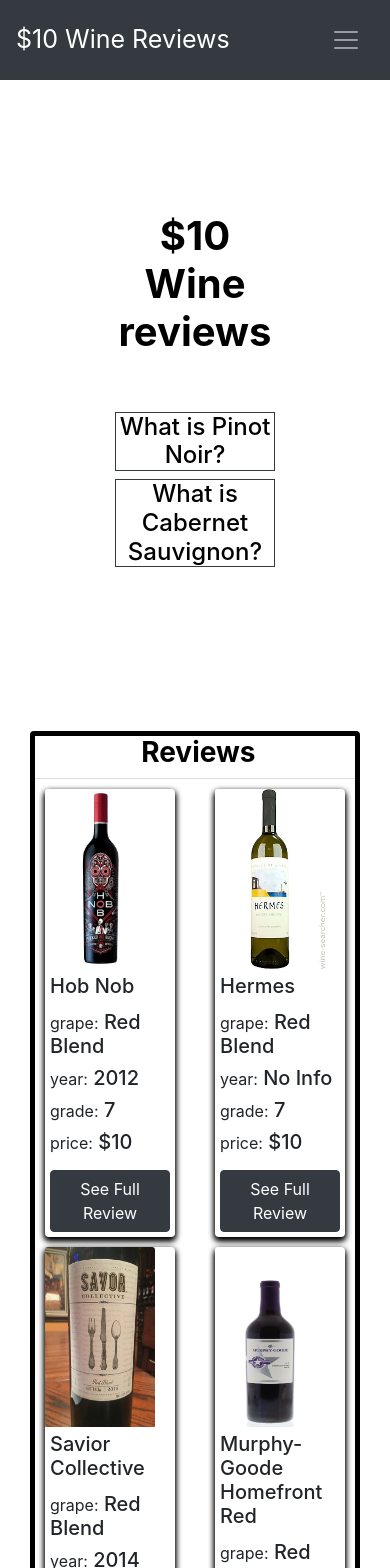
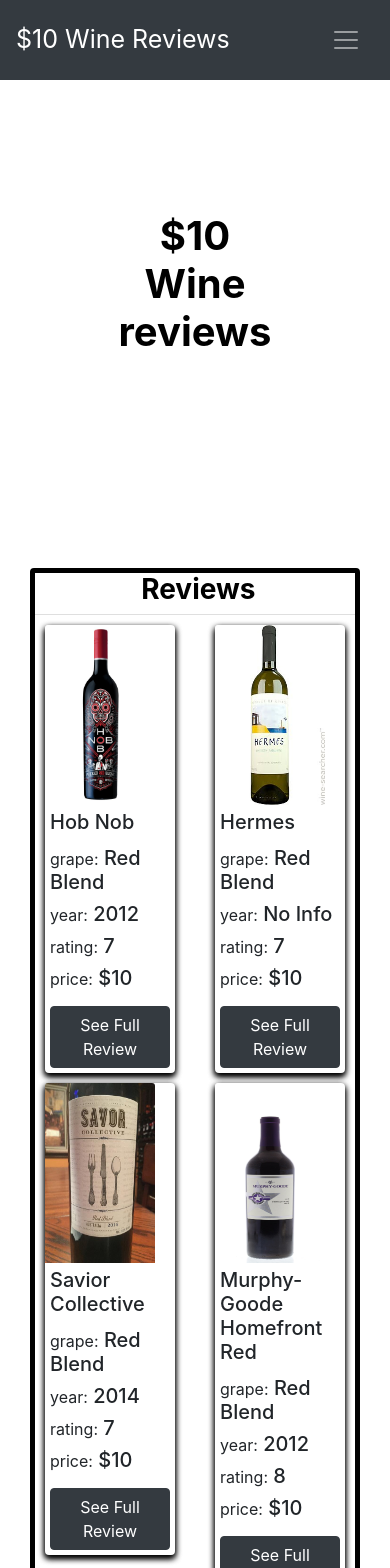
Before and after one commit to jkinney123/10-dollar-winereviews, a React (Create React App) app: page /#/ in a window 390 px wide. Shown: the top 1568 px of the page. Built offline with nearby package versions, Linux system fonts and the light colour scheme; some icons are missing.

Commit message:
edited edited some css

```diff
--- a/src/components/Modal/index.js
+++ b/src/components/Modal/index.js
@@ -1,5 +1,5 @@
 import React from "react";
-import { Modal, Button, ButtonToolbar } from "react-bootstrap";
+import { Modal, ButtonToolbar, } from "react-bootstrap";
 import "./style.css";
 
 class WineModal extends React.Component {
@@ -14,7 +14,7 @@
           <button
             onClick={() => this.setState({ lgShow: true })}
             type="button"
-            class="btn btn-dark"
+            className="btn btn-dark"
           >
             See Full Review
           </button>
@@ -24,7 +24,19 @@
             onHide={() => this.setState({ lgShow: false })}
             aria-labelledby="example-modal-sizes-title-lg"
           >
+            <Modal.Header>
+              <button
+                onClick={() => this.setState({ lgShow: false })}
+                type="button"
+                className="btn btn-dark"
+              >
+                Close
+          </button>
+            </Modal.Header>
             <Modal.Body>
+
+
+
               <img
                 className="img-fluid"
                 src={this.props.image}
@@ -66,7 +78,7 @@
                         <br />
                       </p>
                       <h5>
-                        <small> grade:</small> <strong>{this.props.grade}</strong>
+                        <small> rating:</small> <strong>{this.props.rating}</strong>
                       </h5>
                     </div>
                   </div>
@@ -79,6 +91,8 @@
                 </div>
               </div>
             </Modal.Body>
+
+
           </Modal>
         </ButtonToolbar>
       </div>
--- a/src/components/Wine/index.js
+++ b/src/components/Wine/index.js
@@ -22,7 +22,7 @@
         </h5>
         <h5>
           {" "}
-          <small>grade:</small> {props.grade}
+          <small>rating:</small> {props.rating}
         </h5>
         <h5>
           <small> price:</small> {props.price}
@@ -40,7 +40,7 @@
         year={props.year}
         origin={props.origin}
         tastingNotes={props.tastingNotes}
-        grade={props.grade}
+        rating={props.rating}
         feel={props.feel}
         image={props.image}
       />
--- a/src/pages/Home.js
+++ b/src/pages/Home.js
@@ -4,7 +4,7 @@
 import Wine from "../components/Wine";
 import Footer from "../components/Footer";
 import wines from "../reviews.json";
-import WineModal from "../components/Modal";
+// import WineModal from "../components/Modal";
 import { Link } from "react-router-dom";
 import "./style.css";
 
@@ -72,23 +72,7 @@
               </div>
               <br />
               <br />
-              <div className="row">
-                <div className="col-md-6">
-                  <h4 className="text-center border border-dark slide-in-left">
-                    {" "}
-                    <Link className="Pinot" to="/Pinot">
-                      What is Pinot Noir?
-                    </Link>
-                  </h4>
-                </div>
-                <div className="col-md-6">
-                  <h4 className="text-center border border-dark slide-in-right">
-                    <Link className="Cab" to="/Cabernet">
-                      What is Cabernet Sauvignon?
-                    </Link>{" "}
-                  </h4>
-                </div>
-              </div>
+
             </Jumbotron>
           </div>
         </div>
@@ -110,7 +94,7 @@
                       year={wine.year}
                       origin={wine.origin}
                       tastingNotes={wine.tastingNotes}
-                      grade={wine.grade}
+                      rating={wine.rating}
                       feel={wine.feel}
                       image={wine.image}
                     />
--- a/src/reviews.json
+++ b/src/reviews.json
@@ -8,7 +8,7 @@
     "year": "2012",
     "origin": "France",
     "tastingNotes": "Vicks Honey Lozenges with strong hints of Luden's Cherry Cough Drops; bread in a toaster two rooms away; Irish whiskey poured in a run-down Dublin pub.",
-    "grade": "7",
+    "rating": "7",
     "feel": "10 --- Lemonade-beer on a 95 degree day in the middle of Iowa.",
     "image": "./assets/images/HobNobRedBlend.jpg"
   },
@@ -20,8 +20,8 @@
     "name": "Hermes",
     "year": "No Info",
     "origin": "Greece",
-    "tastingNotes": "Cherry Kool-Aid; mothballs in a cedar closet; Coca Cola; grade school lunch box with Fritos and a peanut butter sandwich.  Perfect for a high school hockey parent parties.",
-    "grade": "7",
+    "tastingNotes": "Cherry Kool-Aid; mothballs in a cedar closet; Coca Cola; rating school lunch box with Fritos and a peanut butter sandwich.  Perfect for a high school hockey parent parties.",
+    "rating": "7",
     "feel": "8 --- Simple, fleeting, dry; a friendly clerk with a seedy past who gives you a smile with your change. ",
     "image": "./assets/images/RedBlendHermes.jpg"
   },
@@ -34,7 +34,7 @@
     "year": "2014",
     "origin": "Australia",
     "tastingNotes": "The fork, knife and spoon on the label reminds us this is table wine, and sets expectations.  Expectations were met.  It smells of Melborne on a rainy day. It tastes of Bondi Beach when a rogue wave crushes your face into the sand.  But it's palatable, decent, everyday wine for the masses -- mission accomplished for this collective. ",
-    "grade": "7",
+    "rating": "7",
     "feel": "9 --- Rippling mirage hiding distant figures in a stark desert; lingering taste remindful of homesickness.   You have to drink the whole bottle to feel this way about Savor Collective. ",
     "image": "./assets/images/RedBlendSaviorCollective.jpg"
   },
@@ -46,8 +46,8 @@
     "name": "Murphy-Goode Homefront Red",
     "year": "2012",
     "origin": "California",
-    "tastingNotes": "Notes of pancakes with extra butter and artificial maple syrup; gasoline from a distant multi-vehicle accident; food fight in a grade school cafeteria when beets are on the menu.  Somehow it works -- there's synergy here. ",
-    "grade": "8",
+    "tastingNotes": "Notes of pancakes with extra butter and artificial maple syrup; gasoline from a distant multi-vehicle accident; food fight in a rating school cafeteria when beets are on the menu.  Somehow it works -- there's synergy here. ",
+    "rating": "8",
     "feel": "7 --- Clean and simple.  Your tongue will not recoil or rejoice.   Most of us are OK with that.  ",
     "image": "./assets/images/RedBlendMurphy-Goode.jpg"
   },
@@ -60,7 +60,7 @@
     "year": "2010",
     "origin": "Napa, California",
     "tastingNotes": "This well-aged wine smells of red licorice, but tastes of cherry Kool-Aid you buy on the street from a small child who forgets to add sugar.  You smile and drink it anyway in penance for being an adult.  And you wish it were you peddling mismanaged Kool-Aid in a summer past.  ",
-    "grade": "5",
+    "rating": "5",
     "feel": "4 --- The tannins in this wine are like members of a cross country running team that stop in the woods to smoke a joint.  They just don't care. ",
     "image": "./assets/images/RedBlendBeringerSmooth.jpg"
   },
@@ -73,7 +73,7 @@
     "year": "2014",
     "origin": "California",
     "tastingNotes": "Tartness; soft leather jacket; perfume for non-bathers; dusty attic.  Notes of loneliness.  An ambitious name for a mediocre wine. ",
-    "grade": "4",
+    "rating": "4",
     "feel": "3 --- Initial brightness fades quickly, till love, and fame, to nothing-ness do sink.",
     "image": "./assets/images/MerlotMenageATrois.jpg"
   },
@@ -86,7 +86,7 @@
     "year": "2014",
     "origin": "Lodi, California",
     "tastingNotes": "Tart playdough; Mississippi river water you can't help but drink while swimming through barge waves.",
-    "grade": "3",
+    "rating": "3",
     "feel": "1 --- Tidal pool with concentrated sea salts; nine-volt battery you touch to your tongue.  ",
     "image": "./assets/images/ZinfadelMadDuck.jpg"
   },
@@ -99,7 +99,7 @@
     "year": "2013",
     "origin": "Parlier, California",
     "tastingNotes": "Incense used in Catholic mass on High Holy Days; first bite of a red apple; windshield wiper fluid; unharvested crabapple tree in late fall. ",
-    "grade": "7",
+    "rating": "7",
     "feel": "6 ---  Dry enough to make your lips numb; sensation of cocaine (so they say).",
     "image": "./assets/images/ZinfadelCloudBreak.jpg"
   },
@@ -112,7 +112,7 @@
     "year": "2013",
     "origin": "Lodi, California",
     "tastingNotes": "Valentine candy hearts; maraschino cherries; Milky Way bars; playing in ocean surf; lime after tequilla shot.  My wife thinks it tastes like fresh rubarb dipped in sugar on a summer day.  Never tried that nor will, but this is good Zin. ",
-    "grade": "10",
+    "rating": "10",
     "feel": "10 --- Soft, gentle, mildly tart, slightly magical.",
     "image": "./assets/images/ZinfadelImmortalZin.jpg"
   },
@@ -125,7 +125,7 @@
     "year": "2014",
     "origin": "Santa Rose, California",
     "tastingNotes": "This wine has notes of anxiety. The first pour smells like you just spilled a whole bottle of wine on the couch (happened once to this reviewer).  The first sip tastes like someone filled your mouth with Sweetarts when you were sleeping (don't do that to anyone, please).   But stick with it.  There's a delicious undercurrent of pistachios.  And deep in the bottle, you can almost hear a motherly voice telling you it's time for bed.",
-    "grade": "7",
+    "rating": "7",
     "feel": "9 --- Soft; nutty; handful of cashews from a gumball machine in an abandoned mall. ",
     "image": "./assets/images/ZinfadelCoyoteCreek.jpg"
   },
@@ -138,7 +138,7 @@
     "year": "2014",
     "origin": "Lodi, California",
     "tastingNotes": "Sitting in my mother's kitchen and looking out over the Mississippi River.  That's a memory, not a taste, but the cupboard behind me holds dog food, and my mom is making lasagna.  I can smell and taste rosemary in this wine.  And the dog has been swimming in the river.  It's all very faint, as this was long ago.   It's a lazy river, this wine, and nothing can stop it from reaching its destination. ",
-    "grade": "10",
+    "rating": "10",
     "feel": "10 --- Buy this wine for the feel alone.  It's not quite a liquid, solid or gas, at least not yet. ",
     "image": "./assets/images/ZinfadelGnarlyOldHead.jpg"
   },
@@ -150,8 +150,8 @@
     "name": "Prototype",
     "year": "2016",
     "origin": "Lodi, California",
-    "tastingNotes": "The first sip brought me back to second grade.  Those were the days when the house smelled of brussel sprouts and cigarettes.  The next sip reminded me of a funeral we held for a Gumby with a missing leg; I could smell the dark, rich earth of its backyard grave.  The third brought back my dog Spicy, who appeared at the funeral with a bloody  painted turtle in her mouth -- we buried that too.  A wine that evokes the smell of cigarettes, brussel sprouts and dead turtles is worth ten bucks. ",
-    "grade": "10",
+    "tastingNotes": "The first sip brought me back to second rating.  Those were the days when the house smelled of brussel sprouts and cigarettes.  The next sip reminded me of a funeral we held for a Gumby with a missing leg; I could smell the dark, rich earth of its backyard grave.  The third brought back my dog Spicy, who appeared at the funeral with a bloody  painted turtle in her mouth -- we buried that too.  A wine that evokes the smell of cigarettes, brussel sprouts and dead turtles is worth ten bucks. ",
+    "rating": "10",
     "feel": "5 --- A bit gummy.  If you want to fake lung cancer, you will be able to spit blood after drinking.   If you already have lung cancer, no offense intended.",
     "image": "./assets/images/ZinfadelPrototype.jpg"
   },
@@ -164,7 +164,7 @@
     "year": "2016",
     "origin": "Lodi, California",
     "tastingNotes": "Indoor hockey rink after Zamboni; unpeeled ripe banana; recently extinguished sparkler; night air in the suburbs. ",
-    "grade": "8",
+    "rating": "8",
     "feel": "7 --- Like drinking from a pool in a pitch-dark cave when dying of thirst:  refreshing, tongue-tingling, unsettling. ",
     "image": "./assets/images/ZinfadelOakRidge.jpg"
   },
@@ -177,7 +177,7 @@
     "year": "2015",
     "origin": "Paso Robles, California",
     "tastingNotes": "Rotting banana peel in spitting distance; wet cardboard from a broken case of beer; mismanaged hot tub; thick green grass under bare feet on a dark, humid night.  ",
-    "grade": "10",
+    "rating": "10",
     "feel": "10 --- Melting chocolate.  This wine was born to be paired with dangerously under-cooked red meat. ",
     "image": "./assets/images/CabernetCarsonRidge.jpg"
   },
@@ -190,7 +190,7 @@
     "year": "2012",
     "origin": "Sonoma, California",
     "tastingNotes": "Licorice; rubber; corn syrup; a sad, wistful hint of character; the most boring chocolate in the box.   ",
-    "grade": "3",
+    "rating": "3",
     "feel": "3 --- Soft, watery, mild; pair with chicken nuggets, Jell-O.  ",
     "image": "./assets/images/CabernetChateauStJean.jpg"
   },
@@ -203,7 +203,7 @@
     "year": "2015",
     "origin": "Modesto, California",
     "tastingNotes": "Red velvet cake; sewer gases; ashtrays; spoiled milk; college dorm rooms; birch tree cut with a chainsaw (a beautiful, sad smell).  God and the devil do battle in this bottle. ",
-    "grade": "Cant Rate",
+    "rating": "Cant Rate",
     "feel": "5 --- Mild decongestant; numbing; sticky but not gooey. ",
     "image": "./assets/images/CabernetCarnivor.jpg"
   },
@@ -216,7 +216,7 @@
     "year": "2015",
     "origin": "California",
     "tastingNotes": "A rotting, bitter, corpse-flower smell lingers when you open the bottle to let it breath; but pour a glass later and you have a very mild and gentle wine for a cab.   Like a shy friend with gas, this wine can be ridiculed but should not be rejected.  It's skunk liver cooked by a master chef, smothered in ketchup.  ",
-    "grade": "8",
+    "rating": "8",
     "feel": "8 --- Something tells me this wine would improve with age; there's a dusty, wispy quality I recognize from stealing sips of expensive wine while busing tables as a teenager.",
     "image": "./assets/images/CabernetMurphyGoode.jpg"
   },
@@ -229,7 +229,7 @@
     "year": "2015",
     "origin": "California",
     "tastingNotes": "Disgusting",
-    "grade": "0",
+    "rating": "0",
     "feel": "0 --- Disgusting",
     "image": "./assets/images/CabernetClosDuBois.jpg"
   },
@@ -242,7 +242,7 @@
     "year": "2015",
     "origin": "Oregon",
     "tastingNotes": "Peppermint sticks on a Christmas tree put out with the trash; model airplane fuel; nitrous oxide in a dentist's chair; sea breezes in Nassau, Bahamas, when slightly hungover. ",
-    "grade": "7",
+    "rating": "7",
     "feel": "5 --- Pop Rocks.  Pair with Leeann Chin's orange chicken.",
     "image": "./assets/images/PinotUnderwood.jpg"
   },
@@ -255,7 +255,7 @@
     "year": "2014",
     "origin": "Acampo, California",
     "tastingNotes": "Butter; wood stove; March winds; dead mouse; Lake Mille Lacs in summer three miles from shore.",
-    "grade": "9",
+    "rating": "9",
     "feel": "10 --- Crescendo and evanesce.  Don't pair it with anything, just pay attention.",
     "image": "./assets/images/PinotMarkWest.jpg"
   },
@@ -268,7 +268,7 @@
     "year": "2015",
     "origin": "Acampo, California",
     "tastingNotes": "Aluminum fishing boat stored upside-down in the woods when you first turn it over in the spring.  That's not a bad smell, but it's earthy, wet, and metallic.  Things scurry.  Wine needs this smell to be wine, and on the whole it helps more than it hurts. ",
-    "grade": "8",
+    "rating": "8",
     "feel": "6 ---Burning sensation of water up the nose, but on a pleasant sunny day at the beach. ",
     "image": "./assets/images/PinoD'autrefois.jpg"
   },
@@ -281,7 +281,7 @@
     "year": "2015",
     "origin": "France",
     "tastingNotes": "Shoe leather; skim milk; acid.  Mostly nothingness. The perfect wine for Nihilists.  Parmenides of Elea would say it does not exist.  When the cops pull you over after several bottles, and ask how much you have had to drink, you can honestly say nothing.  ",
-    "grade": "2",
+    "rating": "2",
     "feel": "2 ---A mild electric tingling.  Pair with nothing.  ",
     "image": "./assets/images/PinotLeGrand.jpg"
   },
@@ -294,7 +294,7 @@
     "year": "2015",
     "origin": "Washington State",
     "tastingNotes": "Bar-B-Que sauce; smoke; generic cherry candy; red sports car with a cracked cylinder head. Gulpable.  This is Oklahoma interstate highway wine; screw Washington State.  It's simple, good, a little too easy. ",
-    "grade": "8",
+    "rating": "8",
     "feel": "10 ---Friendly, sweet, and soft.  Evaporates like cotton candy.  ",
     "image": "./assets/images/MerlotRedDiamond.jpg"
   },
@@ -307,7 +307,7 @@
     "year": "2015",
     "origin": "California",
     "tastingNotes": "Grape Tootsie Pop, including the chewy center, floating in a public pool; hint of watered-down bone soup; new pack of playing cards; candy orange slice.  ",
-    "grade": "5",
+    "rating": "5",
     "feel": "1 ---Licking a rhinoceros.",
     "image": "./assets/images/MerlotRobertMondavi.jpg"
   },
@@ -320,7 +320,7 @@
     "year": "2015",
     "origin": "Maipo Valley Chile",
     "tastingNotes": "Iced donuts on a Sunday morning; Tang; horses being saddled in a paddock; storm with tornado warnings on the way; concrete sidewalks in a small town on a hot day.  ",
-    "grade": "10",
+    "rating": "10",
     "feel": "10 ---Wet and dry in the right proportions; simple; clean; just right. ",
     "image": "./assets/images/MerlotVistimar.jpg"
   },
@@ -333,7 +333,7 @@
     "year": "2015",
     "origin": "Maipo Valley Chile",
     "tastingNotes": "Overwhelming smell and taste of cantaloupe; subplot involving black pepper and that new-car smell.  Some might love, but it's a one-night-stand for this reviewer. ",
-    "grade": "2",
+    "rating": "2",
     "feel": "6 ---Pair with fruit salad for catalyst effect.  ",
     "image": "./assets/images/MerlotPortaReserva.jpg"
   },
@@ -346,7 +346,7 @@
     "year": "2015",
     "origin": "Parlier, California",
     "tastingNotes": "Underripe banana bread; new tar on the driveway; highlight was a dog hair in my glass. ",
-    "grade": "2",
+    "rating": "2",
     "feel": "2 ---Hippo swimming in quicksand.  ",
     "image": "./assets/images/MerlotFiebrand.jpg"
   },
@@ -359,7 +359,7 @@
     "year": "2015",
     "origin": "Mendoza, Argentina",
     "tastingNotes": "Fresh green peas; candy corn; gasoline, mushrooms in a forest; old tax returns. ",
-    "grade": "7",
+    "rating": "7",
     "feel": "5 --- Kissing your grandmother.  ",
     "image": "./assets/images/MalbecLote44.jpg"
   },
@@ -372,7 +372,7 @@
     "year": "2015",
     "origin": "Mendoza, Argentina",
     "tastingNotes": "Malted milk balls; fueling a float plane on Lake of the Woods; misplaced Halloween candy you find in August; old sweat socks; best of all boxed wines tasted (not many).",
-    "grade": "8",
+    "rating": "8",
     "feel": "2 --- You will spit red in the snow the next morning.  ",
     "image": "./assets/images/MalbecBlackBox.jpg"
   },
@@ -385,7 +385,7 @@
     "year": "2015",
     "origin": "Mendoza, Argentina",
     "tastingNotes": "Caramel apples made with tart green apples; unsalted blood; campfire ashes gone cold.  ",
-    "grade": "7",
+    "rating": "7",
     "feel": "8 --- How tart is too tart?  This is tarter than a gas station lemon pie, but it's almost as good.  Don't gargle with it. ",
     "image": "./assets/images/MalbecPuntoFinal.jpg"
   },
@@ -398,7 +398,7 @@
     "year": "2015",
     "origin": "Veneto, Italy",
     "tastingNotes": "Lobster; spaghetti sauce; Red Hots; model glue.  ",
-    "grade": "10",
+    "rating": "10",
     "feel": "10 --- Waves lapping at your toes  off the end of a dock.",
     "image": "./assets/images/ValpolicellaVillaMafei.jpg"
   },
@@ -411,7 +411,7 @@
     "year": "2014",
     "origin": "San Martin, California",
     "tastingNotes": "Nothing dreadful or disgusting comes to mind as you smell and taste this wine.   It's good.  You could accidently drink a gallon.  There's not much poetry, but this is the safest ten dollar wine in the world to bring to a party,  except for one thing.  The label is boring.  It's an oak tree.  You won't look cool drinking from the bottle next to a burning tire.  Change the name to Va Te Faire Foutre and put a skull and crossbones on the label.  It will fly off the shelves. ",
-    "grade": "9",
+    "rating": "9",
     "feel": "9 --- Exactly like the taste.  Safe.  Soft.  The richest family in Lake Wobegon would serve this at a wedding.  But they might prefer the oak tree label. ",
     "image": "./assets/images/PetiteSarahOakGrove.jpg"
   },
@@ -424,7 +424,7 @@
     "year": "2014",
     "origin": "Miglianico, Italy",
     "tastingNotes": "Generic sweetness under a thick bank of smog in a 1970s Midwestern industrial city on an overcast winter afternoon; thoughts of death; vague attraction.",
-    "grade": "1-7, depending on state of mind",
+    "rating": "1-7, depending on state of mind",
     "feel": "1 --- A three-hour hike to the floor of the Grand Canyon and back without a drop of water.   True story, this wine brought it back. ",
     "image": "./assets/images/MontepulcianoMontupoli.jpg"
   },
@@ -437,7 +437,7 @@
     "year": "2015",
     "origin": "Rufina, Italy",
     "tastingNotes": "Horseback riding on a mountainside in Montana, including horse poop, but you don't think about that when the horses race back to the barn at full gallop and you lose your fancy cowboy hat.  This may be the Pabst Blue Ribbon of Rufina, Italy, but it would hold its own against any style in Sonoma Valley.  ",
-    "grade": "10",
+    "rating": "10",
     "feel": "10 --- Slick, easy, quick, delicious.  Swallowing a minnow on a five dollar bet.  For you vegans, it was a rubber minnow. ",
     "image": "./assets/images/SangioveseRosso.jpg"
   },
@@ -450,7 +450,7 @@
     "year": "2014",
     "origin": "San Francisco, California",
     "tastingNotes": "Banana; pencil lead; sea breezes mixed with diesel fuel on a fishing trip; magic  marker; San Francisco itself.",
-    "grade": "8",
+    "rating": "8",
     "feel": "5 --- A non-factor; neutral.   It doesn't get in the way of your enjoyment of the wine, and that's what's important. ",
     "image": "./assets/images/PetiteSarahConcannon.jpg"
   },
@@ -463,7 +463,7 @@
     "year": "2016",
     "origin": "South Eastern Australia",
     "tastingNotes": "Wooden rowboat on a salt marsh; green bananas; aspirin; white pepper -- all smells on the wind, elusive as spotting a ghost that haunts other ghosts.  For those without a sixth sense, and in the King's English, this wine is mildly spicy and OK to slog.  ",
-    "grade": "7",
+    "rating": "7",
     "feel": "6 --- The tannins are as complex as cannabis.  But the wine hurts a little, like a bully who puts you in an armlock and laughs. ",
     "image": "./assets/images/ShirazJacobsCreek.jpg"
   }
```
Also changed, not shown: package.json (+9 -4 lines), src/App.js (+5 -5 lines), src/components/Modal/style.css (+20 -3 lines), src/components/Nav/index.js (+13 -0 lines), src/pages/AboutWines.js (renamed from src/pages/Pinot.js, +47 -2 lines), 1 other file (tests, documents, lock files or other folders).
